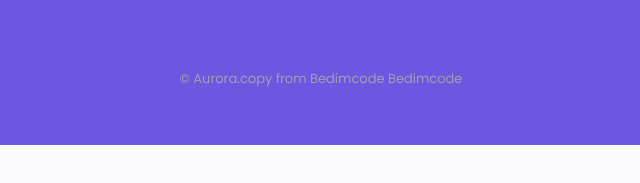
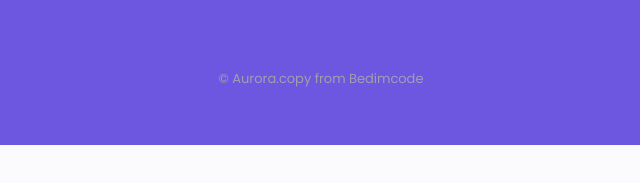
Before and after one commit to TG-Aurora/TG-Aurora.github.io, a plain HTML site: page index.html in a window 1280 px wide. Shown: the part 3728-3911 px from the top of the page, 319-959 px from the left. Drawn offline with nearby package versions, Linux system fonts and the light colour scheme; a script that the page names is missing.

Commit message:
Update index.html

```diff
--- a/index.html
+++ b/index.html
@@ -699,7 +699,7 @@
         </div>
 
         <p class="footer__copy">
-          &#169; Aurora.copy from Bedimcode
+          &#169; Aurora.copy from
           <a
             class="footer__copy"
             href="https://www.youtube.com/c/Bedimcode"
```
